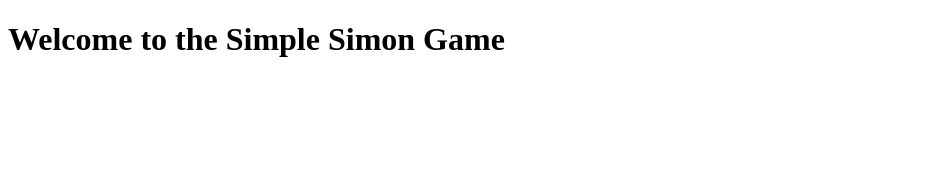
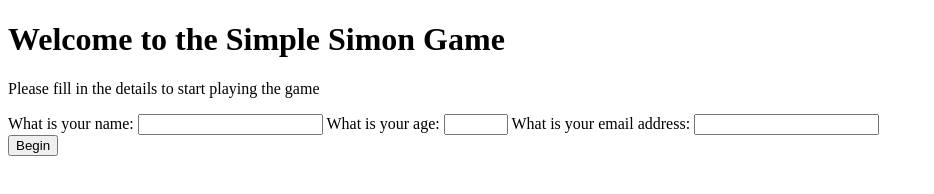
Before and after one commit to gayananu21/Web_Flinders, a plain HTML site: page prac-2 /checkpoint-1/welcome.html in a window 1280 px wide. Shown: the whole page, without its empty margins (0-934 px from the left). Drawn offline with Linux system fonts and the light colour scheme.

Commit message:
Finish till checkpoint 1.7.5

```diff
--- a/prac-2 /checkpoint-1/welcome.html
+++ b/prac-2 /checkpoint-1/welcome.html
@@ -10,10 +10,27 @@
     <header>
 
         <h1>Welcome to the Simple Simon Game</h1>
+        <p>Please fill in the details to start playing the game</p>
+
+    </header>
         <main>
 
+            <form action="game.html" method="GET">
+                <label for="name">What is your name:</label>
+                <input type="text" id="name" name="name" required>
+
+                <label for="age">What is your age:</label>
+                <input type="number" id="age" name="age" min="10" max="100" required>
+
+                <label for="email">What is your email address:</label>
+                <input type="email" id="email" name="email" required>
+
+                <br>
+                <input type="submit" value="Begin">
+            </form>
+
         </main>
-    </header>
+
 
 </body>
 </html>
```
Also changed, not shown: prac-2 /checkpoint-1/game.html (+20 -0 lines).
